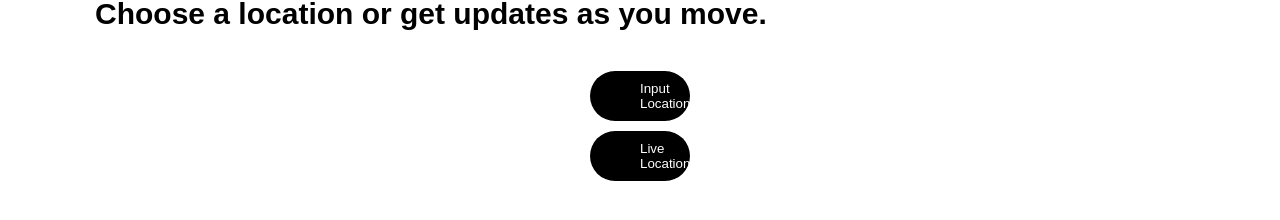
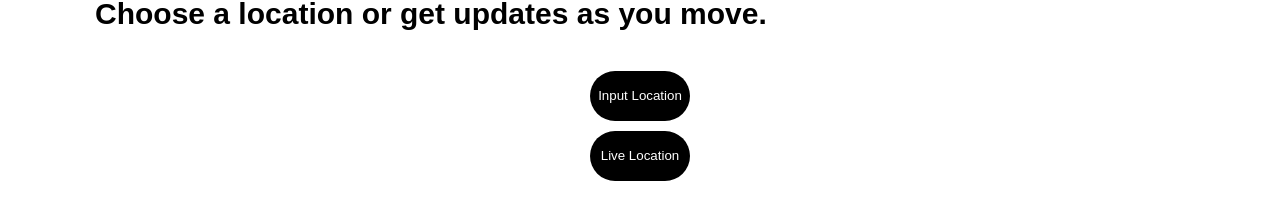
Before and after one commit to katiesun138/echoes-of-the-past, a React (Create React App) app in the folder my-app/: page / in a window 1280 px wide. Shown: the part 244-464 px from the top of the page. Built offline with nearby package versions, Linux system fonts and the light colour scheme.

Commit message:
removed button padding

```diff
--- a/my-app/src/index.css
+++ b/my-app/src/index.css
@@ -41,7 +41,6 @@ button {
   border-radius: 25px;
   height: 50px;
   width: 100px;
-  padding: 10px 50px;
   color: white;
   margin-bottom: 10px;
 }
```
